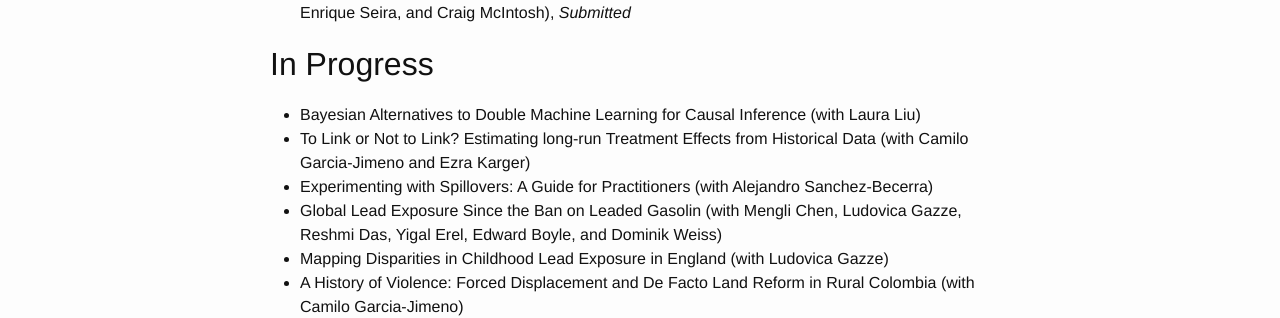
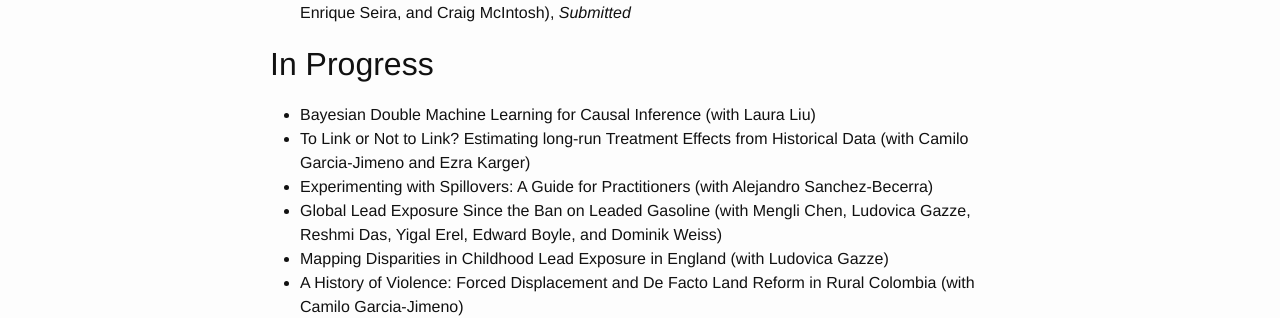
Before and after one commit to fditraglia/fditraglia.github.io, a Jekyll site: the page built from research.md, in a window 1280 px wide. Shown: the part 880-1198 px from the top of the page. Built offline with Jekyll 4.4.1, drawn with Linux system fonts in a browser that asks for light colours.

Commit message:
fix typo; post updated cv

```diff
--- a/research.md
+++ b/research.md
@@ -23,9 +23,9 @@ permalink: /research/
 - [Structured Payment in Pawnshop Borrowing: Mandates vs. Choice](https://ditraglia.com/pdf/pawn-paper.pdf) (with Issac Meza, Joyce Sadka, Enrique Seira, and Craig McIntosh), *Submitted*
 
 ## In Progress
-- Bayesian Alternatives to Double Machine Learning for Causal Inference (with Laura Liu)
+- Bayesian Double Machine Learning for Causal Inference (with Laura Liu)
 - To Link or Not to Link? Estimating long-run Treatment Effects from Historical Data (with Camilo Garcia-Jimeno and Ezra Karger)
 - Experimenting with Spillovers: A Guide for Practitioners (with Alejandro Sanchez-Becerra)
-- Global Lead Exposure Since the Ban on Leaded Gasolin (with Mengli Chen, Ludovica Gazze, Reshmi Das, Yigal Erel, Edward Boyle, and Dominik Weiss)
+- Global Lead Exposure Since the Ban on Leaded Gasoline (with Mengli Chen, Ludovica Gazze, Reshmi Das, Yigal Erel, Edward Boyle, and Dominik Weiss)
 - Mapping Disparities in Childhood Lead Exposure in England (with Ludovica Gazze)
 - A History of Violence: Forced Displacement and De Facto Land Reform in Rural Colombia (with Camilo Garcia-Jimeno)
```
Also changed, not shown: 1 other file.
